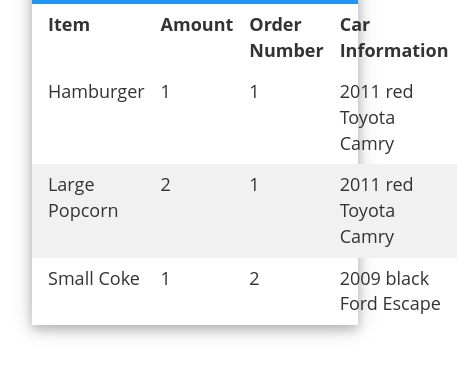
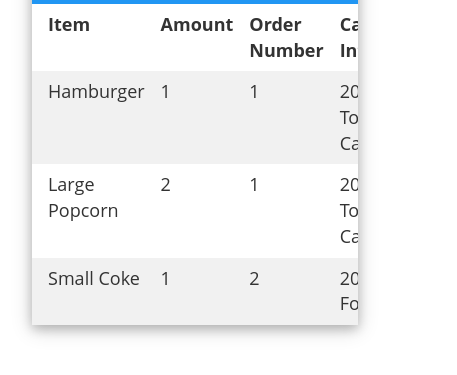
Before and after one commit to granthc14/BirdsongWebsite, a website: page node-helloworld-master/public/employeePortal.html in a window 390 px wide. Shown: the part 255-630 px from the top of the page, 457 px wide, since content can reach past the window. Drawn offline with nearby package versions, Linux system fonts and the light colour scheme.

Commit message:
made employee portal page responsive

```diff
--- a/node-helloworld-master/public/Content/employeePortalContent.html
+++ b/node-helloworld-master/public/Content/employeePortalContent.html
@@ -5,19 +5,19 @@ table {
 
 </style>
 <div class="w3-container">
-    <div class="w3-half">
-        <div class="w3-card-4 w3-margin" id="foodHalf">
+        <div class="w3-card-4 w3-margin" style="overflow-x: auto;">
             <header class="w3-container w3-blue">
                 <h1>Incoming Orders</h1>
             </header>
             <table class="w3-table w3-striped w3-padding-32">
-              <thead>
-                <th>Item</th>
-                <th>Amount</th>
-                <th>Order Number</th>
-                <th>Car Information</th>
-              </thead>
               <tbody>
+                <tr>
+                    <th>Item</th>
+                    <th>Amount</th>
+                    <th>Order Number</th>
+                    <th>Car Information</th>
+                </tr>
+
                 <tr>
                     <td>Hamburger</td>
                     <td>1</td>
@@ -39,5 +39,4 @@ table {
               </tbody>
             </table>
         </div>
-    </div>
 </div>
```
Also changed, not shown: node-helloworld-master/public/Content/concessionsContent.html (+1 -1 lines).
